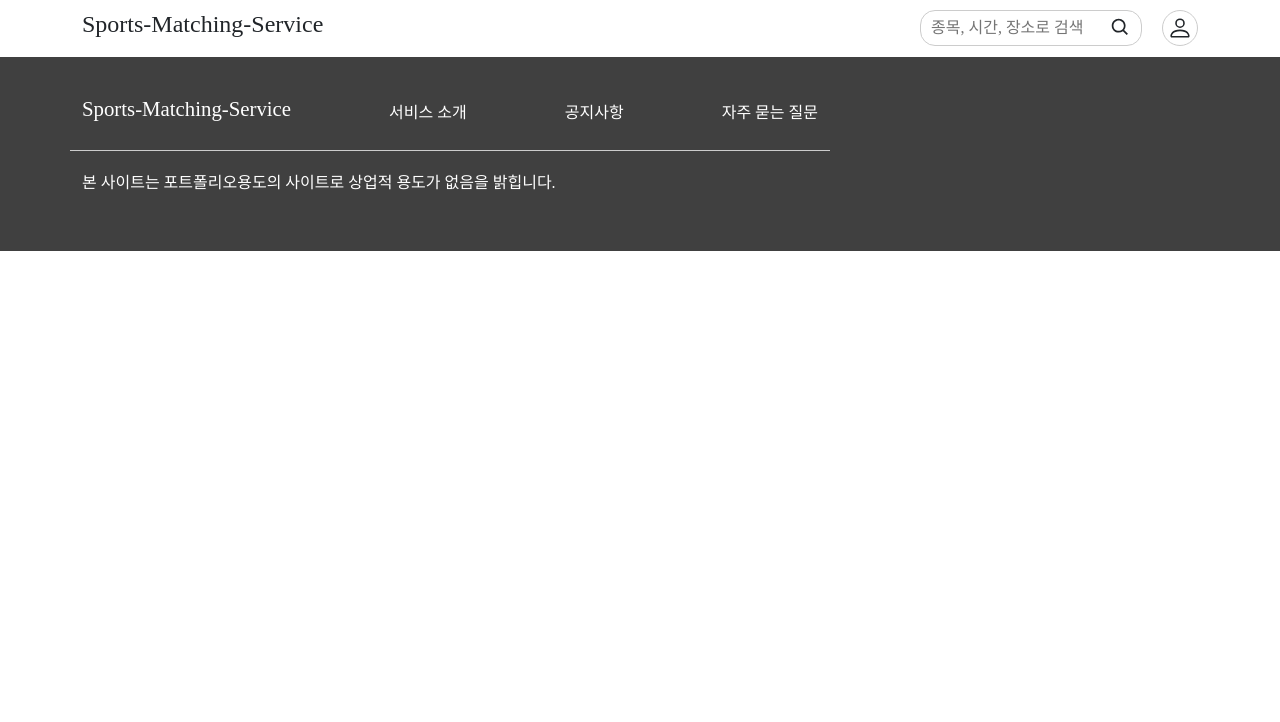
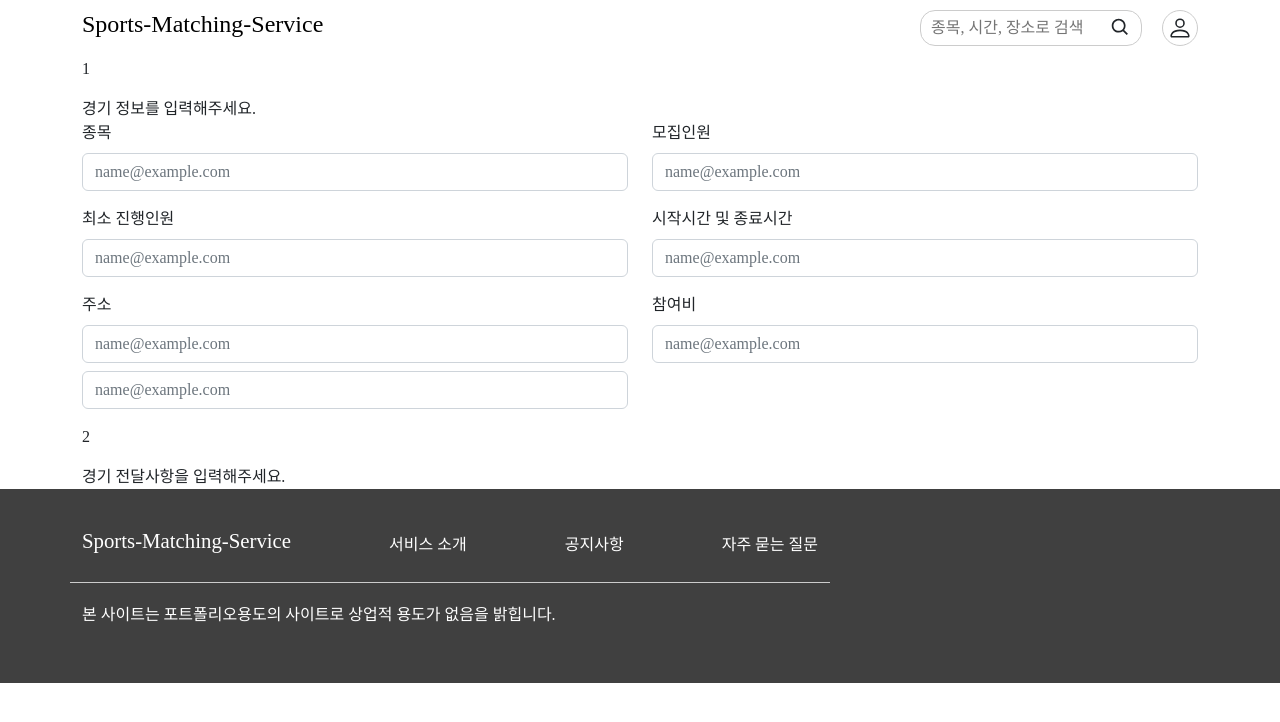
Before and after one commit to Sports-Matching-Service/Frontend, a React (Create React App) app: page /matchregis in a window 1280 px wide. Shown: the top 722 px of the page. Built offline with nearby package versions, Linux system fonts and the light colour scheme; a web font is replaced by a local one.

Commit message:
2022-10-21 추가 및 수정본
ADD : 경기 등록 페이지 생성 및 부트스트랩 적용

FIX :  main 페이지 경기 등록 아이콘 생성 및 route 적용, 제목 route 적용, 회원가입 route 적용

```diff
--- a/src/App.js
+++ b/src/App.js
@@ -7,6 +7,7 @@ import MainRoute from './route/MainRoute'
 import Footer from './components/common/Footer'
 import LoginModal from './components/common/LoginModal'
 import SignUpRoute from './route/SignUpRoute'
+import MatchRegisRoute from './route/MatchRegisRoute'
 
 function App() {
   return (
@@ -17,6 +18,7 @@ function App() {
           <Routes>
             <Route path="/" element={<MainRoute />} />
             <Route path="/signup" element={<SignUpRoute />} />
+            <Route path="/matchregis" element={<MatchRegisRoute />} />
           </Routes>
         </div>
       </Container>
--- a/src/components/common/Footer.jsx
+++ b/src/components/common/Footer.jsx
@@ -1,5 +1,6 @@
 import React from 'react'
 import { Col, Container, Row } from 'react-bootstrap'
+import { Link } from 'react-router-dom'
 
 const Footer = () => {
   return (
@@ -7,7 +8,9 @@ const Footer = () => {
       <Container>
         <Row>
           <Col className="footer_title_wrap" sm={12} md={8}>
-            <h4>Sports-Matching-Service</h4>
+            <Link to="/">
+              <h4>Sports-Matching-Service</h4>
+            </Link>
             <p>서비스 소개</p>
             <p>공지사항</p>
             <p>자주 묻는 질문</p>
--- a/src/components/common/Header.jsx
+++ b/src/components/common/Header.jsx
@@ -1,4 +1,5 @@
 import React from 'react'
+import { Link } from 'react-router-dom'
 import InforComponent from './InforComponent'
 import SearchInput from './input/SearchInput'
 
@@ -6,7 +7,9 @@ const Header = () => {
   return (
     <header>
       <div className="logo_wrap">
-        <h3>Sports-Matching-Service</h3>
+        <Link to="/">
+          <h3>Sports-Matching-Service</h3>
+        </Link>
       </div>
       <div className="search_infor">
         <div className="search_wrap">
--- a/src/components/common/LoginModal.jsx
+++ b/src/components/common/LoginModal.jsx
@@ -8,7 +8,7 @@ import { RiKakaoTalkFill } from "react-icons/ri";
 const LoginModal = () => {
 
     const { modal_state } = useSelector(state => state.loginModalReducer);
-    const { close_modal } = useClickEvent();
+    const { close_modal, move_page } = useClickEvent();
     const { register, handleSubmit, formState: { isSubmitting, isDirty, errors } } = useForm();
 
     const onSubmit = async (data) => {
@@ -64,7 +64,10 @@ const LoginModal = () => {
                         </div>
                         <div className="mb-3 modal_btn_wrap">
                             <button className="btn btn-success" type="submit" disabled={isSubmitting}>로그인</button>
-                            <button className="btn btn-success">회원가입</button>
+                            <button className="btn btn-success" onClick={()=>{
+                                close_modal()
+                                move_page('signup')
+                            }}>회원가입</button>
                         </div>
                         <hr />
                     </form>
--- /dev/null
+++ b/src/components/common/MatchRegis.jsx
@@ -0,0 +1,12 @@
+import React from "react";
+import { MdEditCalendar } from "react-icons/md";
+
+const MatchRegis = () => {
+    return(
+        <div className="match_regis_wrap">
+            <MdEditCalendar />
+        </div>
+    )
+}
+
+export default MatchRegis;
--- a/src/components/view/Main.jsx
+++ b/src/components/view/Main.jsx
@@ -3,9 +3,12 @@ import { Col, Row } from "react-bootstrap";
 import Slider from "../common/Slider";
 import Filter from "../common/Filter";
 import MatchList from "../common/MatchList";
+import MatchRegis from "../common/MatchRegis";
+import { Link } from "react-router-dom";
 
 const Main = () => {
   return (
+    <>
       <Row className="filter_col_wrap">
         <Col sm={12} md={12}>
           <Slider />
@@ -17,6 +20,10 @@ const Main = () => {
           <MatchList />
         </Col>
       </Row>
+      <Link to="/matchregis">
+        <MatchRegis/>
+      </Link>
+    </>
   );
 };
 
--- /dev/null
+++ b/src/components/view/MatchRegisView.jsx
@@ -0,0 +1,66 @@
+import React from "react";
+import { Col, Row } from "react-bootstrap";
+
+const MatchRegisView = () => {
+    return(
+        <>
+            <Row>
+                <Col sm={12} md={12}>
+                    <div>
+                        <div>
+                            <p>1</p>
+                        </div>
+                        <span>경기 정보를 입력해주세요.</span>
+                    </div>
+                </Col>
+                <Col sm={12} md={6}>
+                    <div class="mb-3">
+                        <label htmlFor="exampleFormControlInput1" className="form-label">종목</label>
+                        <input type="email" className="form-control" id="exampleFormControlInput1" placeholder="name@example.com" />
+                    </div>
+                </Col>
+                <Col sm={12} md={6}>
+                    <div class="mb-3">
+                        <label htmlFor="exampleFormControlInput1" className="form-label">모집인원</label>
+                        <input type="email" className="form-control" id="exampleFormControlInput1" placeholder="name@example.com" />
+                    </div>
+                </Col>
+                <Col sm={12} md={6}>
+                    <div class="mb-3">
+                        <label htmlFor="exampleFormControlInput1" className="form-label">최소 진행인원</label>
+                        <input type="email" className="form-control" id="exampleFormControlInput1" placeholder="name@example.com" />
+                    </div>
+                </Col>
+                <Col sm={12} md={6}>
+                    <div class="mb-3">
+                        <label htmlFor="exampleFormControlInput1" className="form-label">시작시간 및 종료시간</label>
+                        <input type="email" className="form-control" id="exampleFormControlInput1" placeholder="name@example.com" />
+                    </div>
+                </Col>
+                <Col sm={12} md={6}>
+                    <div class="mb-3">
+                        <label htmlFor="exampleFormControlInput1" className="form-label">주소</label>
+                        <input type="email" className="form-control mb-2" id="exampleFormControlInput1" placeholder="name@example.com" />
+                        <input type="email" className="form-control" id="exampleFormControlInput1" placeholder="name@example.com" />
+                    </div>
+                </Col>
+                <Col sm={12} md={6}>
+                    <div class="mb-3">
+                        <label htmlFor="exampleFormControlInput1" className="form-label">참여비</label>
+                        <input type="email" className="form-control" id="exampleFormControlInput1" placeholder="name@example.com" />
+                    </div>
+                </Col>
+                <Col sm={12} md={12}>
+                    <div>
+                        <div>
+                            <p>2</p>
+                        </div>
+                        <span>경기 전달사항을 입력해주세요.</span>
+                    </div>
+                </Col>
+            </Row>
+        </>
+    )
+}
+
+export default MatchRegisView;
--- a/src/components/view/SignUp.jsx
+++ b/src/components/view/SignUp.jsx
@@ -16,6 +16,7 @@ const SignUp = () => {
             <div className="bg_wrap"></div>
             <div className="signup_wrap">
                 <div className="signup_box">
+                    <h4>회원가입</h4>
                     <form onSubmit={handleSubmit(onSubmit)}>
                         <div className="mb-4">
                             <label htmlFor="email" className="form-label">이름</label>
@@ -51,7 +52,7 @@ const SignUp = () => {
                         </div>
                         <div className="mb-4">
                             <label htmlFor="email" className="form-label">이메일 인증</label>
-                            <div class="input-group">
+                            <div className="input-group">
                                 <input
                                   id="email_check"
                                   className="form-control"
@@ -62,7 +63,7 @@ const SignUp = () => {
                                     required : "이메일 인증은 필수 입력입니다."
                                   })}
                                 />
-                                <button class="btn btn-outline-secondary" type="button" id="button-addon2">인증번호 받기</button>
+                                <button className="btn btn-outline-secondary" type="button" id="button-addon2">인증번호 받기</button>
                             </div>
                             {errors.email_check && <small role="alert">{errors.email_check.message}</small>}
                         </div>
@@ -102,10 +103,18 @@ const SignUp = () => {
                             />
                             {errors.password_check && <small role="alert">{errors.password_check.message}</small>}
                         </div>
-                        <div className="mb-3 modal_btn_wrap">
+                        <div className="mb-2">
+                          <div className="form-check">
+                            <input className="form-check-input" type="checkbox" value="" id="flexCheckDefault" />
+                            <label className="form-check-label collect_infor" htmlFor="flexCheckDefault">
+                              개인정보 수집 및 이용 동의
+                            </label>
+                          </div>
+                        </div>
+                        <hr className="mb-4" />
+                        <div className="mb-2 signup_btn_wrap">
                             <button className="btn btn-success" type="submit" disabled={isSubmitting}>회원가입하기</button>
                         </div>
-                        <hr />
                     </form>
                 </div>
             </div>
--- a/src/customHooks/useClickHooks.js
+++ b/src/customHooks/useClickHooks.js
@@ -1,5 +1,6 @@
 import React from "react";
 import { useDispatch } from "react-redux";
+import { useNavigate } from "react-router-dom";
 import { set_login_modal } from "../redux/actions/modalAction";
 
 
@@ -7,9 +8,10 @@ import { set_login_modal } from "../redux/actions/modalAction";
 // [R] huiwon 2022-10-17 click event collection
 // =====================================================
 
-/** modal */
 export const useClickEvent = () => {
+
     const dispatch = useDispatch();
+    const navigate = useNavigate();
 
     const open_modal = () => {
         dispatch(set_login_modal(true));
@@ -19,5 +21,9 @@ export const useClickEvent = () => {
         dispatch(set_login_modal(false));
     }
 
-    return { open_modal, close_modal }
+    const move_page = (param) => {
+        navigate(`/${param}`);
+    }
+
+    return { open_modal, close_modal, move_page }
 }
--- /dev/null
+++ b/src/route/MatchRegisRoute.jsx
@@ -0,0 +1,12 @@
+import React from "react";
+import MatchRegisView from "../components/view/MatchRegisView";
+
+const MatchRegisRoute = () => {
+    return(
+        <>
+            <MatchRegisView />
+        </>
+    )
+}
+
+export default MatchRegisRoute;
--- a/src/style/scss/index.scss
+++ b/src/style/scss/index.scss
@@ -190,13 +190,13 @@ footer {
   }
 }
 
-.modal_btn_wrap {
+.signup_btn_wrap {
   width: 100%;
   display: flex;
   justify-content: space-between;
 
   button {
-    width: 46%;
+    width: 100%;
     border: none;
     display: flex;
     justify-content: center;
@@ -231,3 +231,50 @@ footer {
     }
   }
 }
+
+.match_regis_wrap {
+  position: fixed;
+  right: 5%;
+  bottom: 5%;
+  border: 3px solid rgb(26, 188, 156);
+  border-radius: 50%;
+  width: 70px;
+  height: 70px;
+  display: flex;
+  justify-content: center;
+  align-items: center;
+  flex-direction: column;
+  cursor: pointer;
+  box-shadow: 0 0 5px -2px!important;
+  background-color: white;
+
+  svg {
+    color: rgb(26, 188, 156);
+    width: 70%;
+    height: 70%;
+  }
+}
+
+a:link {
+  text-decoration: none;
+  color: black;
+}
+
+
+
+a:visited {
+  text-decoration: none;
+  color: black;
+}
+
+
+
+a:hover {
+  text-decoration: none;
+  color: black;
+}
+
+a:active {
+  text-decoration: none;
+  color: black;
+}
--- a/src/style/scss/signup.scss
+++ b/src/style/scss/signup.scss
@@ -24,7 +24,34 @@
         height: auto;
         background-color: white;
         border-radius: 0.375rem;
-        border: 1px solid black;
         padding: 30px;
     }
 }
+
+.modal_btn_wrap {
+    width: 100%;
+    display: flex;
+    justify-content: space-between;
+
+    button {
+      width: 46%;
+      border: none;
+      display: flex;
+      justify-content: center;
+      align-items: center;
+      height: 40px;
+    }
+  }
+
+.signup_box {
+
+    h4:nth-child(1) {
+      text-align: center;
+      margin: 20px 0;
+      font-size: 1.5rem;
+    }
+  }
+
+  .collect_infor {
+    margin-top: 2px;
+  }
```
Lines whose indentation alone changed are shown as unchanged.
